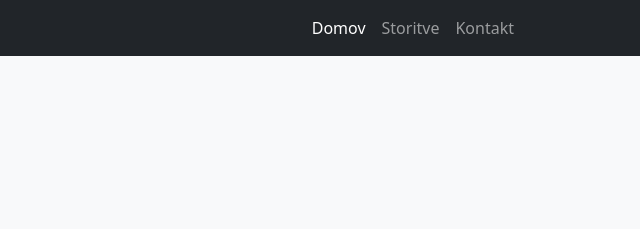
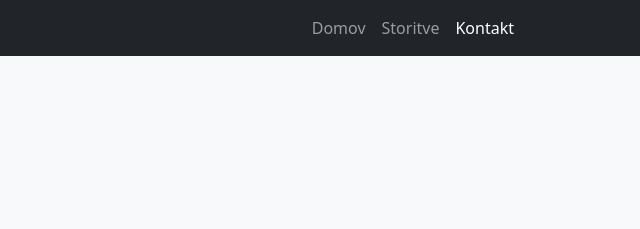
Before and after one commit to RavnikM/iolab-website, a website: page dist/contacts.html in a window 1280 px wide. Shown: the top 229 px of the page, 640-1280 px from the left. Drawn offline with nearby package versions, Linux system fonts and the light colour scheme.

Commit message:
refactor, popravil navbar active item

```diff
--- a/dist/contacts.html
+++ b/dist/contacts.html
@@ -21,9 +21,9 @@
                 <button class="navbar-toggler" type="button" data-bs-toggle="collapse" data-bs-target="#navbarSupportedContent" aria-controls="navbarSupportedContent" aria-expanded="false" aria-label="Toggle navigation"><span class="navbar-toggler-icon"></span></button>
                 <div class="collapse navbar-collapse" id="navbarSupportedContent">
                     <ul class="navbar-nav ms-auto mb-2 mb-lg-0">
-                        <li class="nav-item"><a class="nav-link active" aria-current="page" href="#!">Domov</a></li>
+                        <li class="nav-item"><a class="nav-link" aria-current="page" href="index.html">Domov</a></li>
                         <li class="nav-item"><a class="nav-link" href="solutions.html">Storitve</a></li>
-                        <li class="nav-item"><a class="nav-link" href="contacts.html">Kontakt</a></li>
+                        <li class="nav-item"><a class="nav-link active" href="contacts.html">Kontakt</a></li>
 						<!--
 						<li class="nav-item"><a class="nav-link" href="#!">English</a></li>
 						-->
```
Also changed, not shown: dist/index.html (+1 -1 lines), dist/solutions.html (+2 -2 lines).
